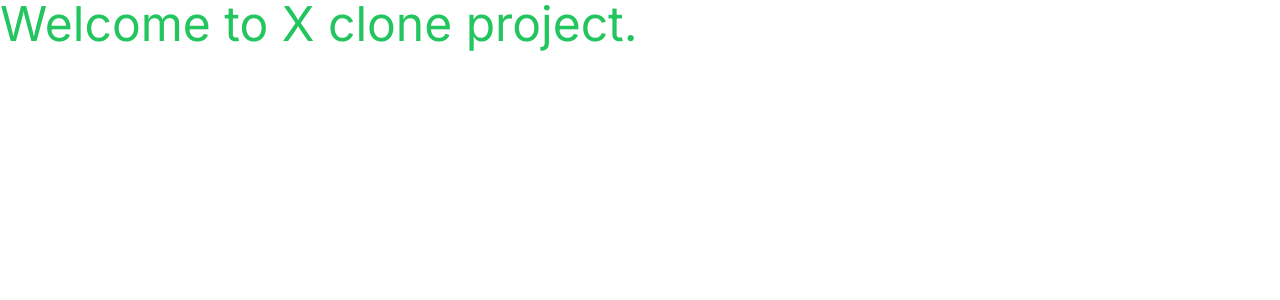
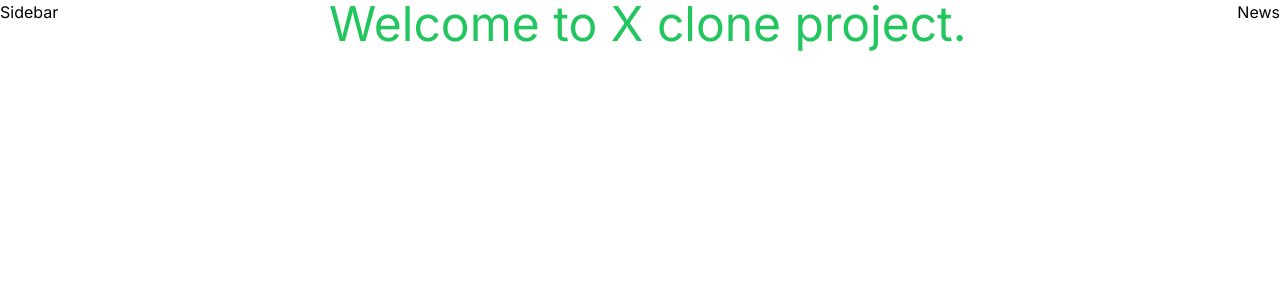
Before and after one commit to mobashirul-alam/x-clone, a Next.js app: page / in a window 1280 px wide. Shown: the top 300 px of the page. Built offline with nearby package versions, Linux system fonts and the light colour scheme.

Commit message:
basic pages and routes created

```diff
--- a/src/app/layout.js
+++ b/src/app/layout.js
@@ -1,17 +1,29 @@
+import News from "@/components/News";
+import Sidebar from "@/components/Sidebar";
 import { Inter } from "next/font/google";
 import "./globals.css";
 
 const inter = Inter({ subsets: ["latin"] });
 
 export const metadata = {
-  title: "Create Next App",
-  description: "Generated by create next app",
+    title: "X-clone",
+    description: "A clone of X website using Next.js and TailwindCSS",
 };
 
 export default function RootLayout({ children }) {
-  return (
-    <html lang="en">
-      <body className={inter.className}>{children}</body>
-    </html>
-  );
+    return (
+        <html lang="en">
+            <body className={inter.className}>
+                <div className="flex justify-between max-w-7xl mx-auto">
+                    <div>
+                        <Sidebar />
+                    </div>
+                    <div>{children}</div>
+                    <div>
+                        <News />
+                    </div>
+                </div>
+            </body>
+        </html>
+    );
 }
--- /dev/null
+++ b/src/app/posts/[id]/page.js
@@ -0,0 +1,5 @@
+const PostPage = () => {
+    return <div>PostPage</div>;
+};
+
+export default PostPage;
--- /dev/null
+++ b/src/components/News.jsx
@@ -0,0 +1,5 @@
+const News = () => {
+    return <div>News</div>;
+};
+
+export default News;
--- /dev/null
+++ b/src/components/Sidebar.jsx
@@ -0,0 +1,5 @@
+const Sidebar = () => {
+    return <div>Sidebar</div>;
+};
+
+export default Sidebar;
```
